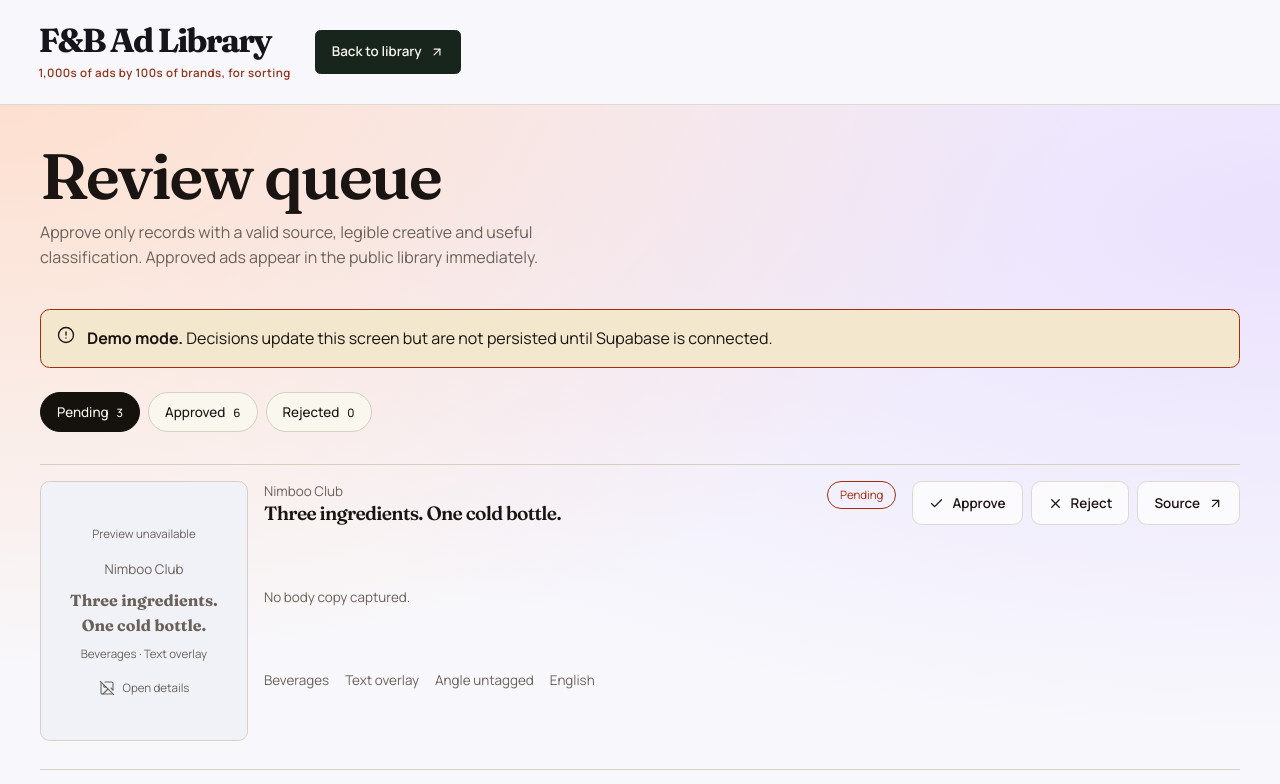
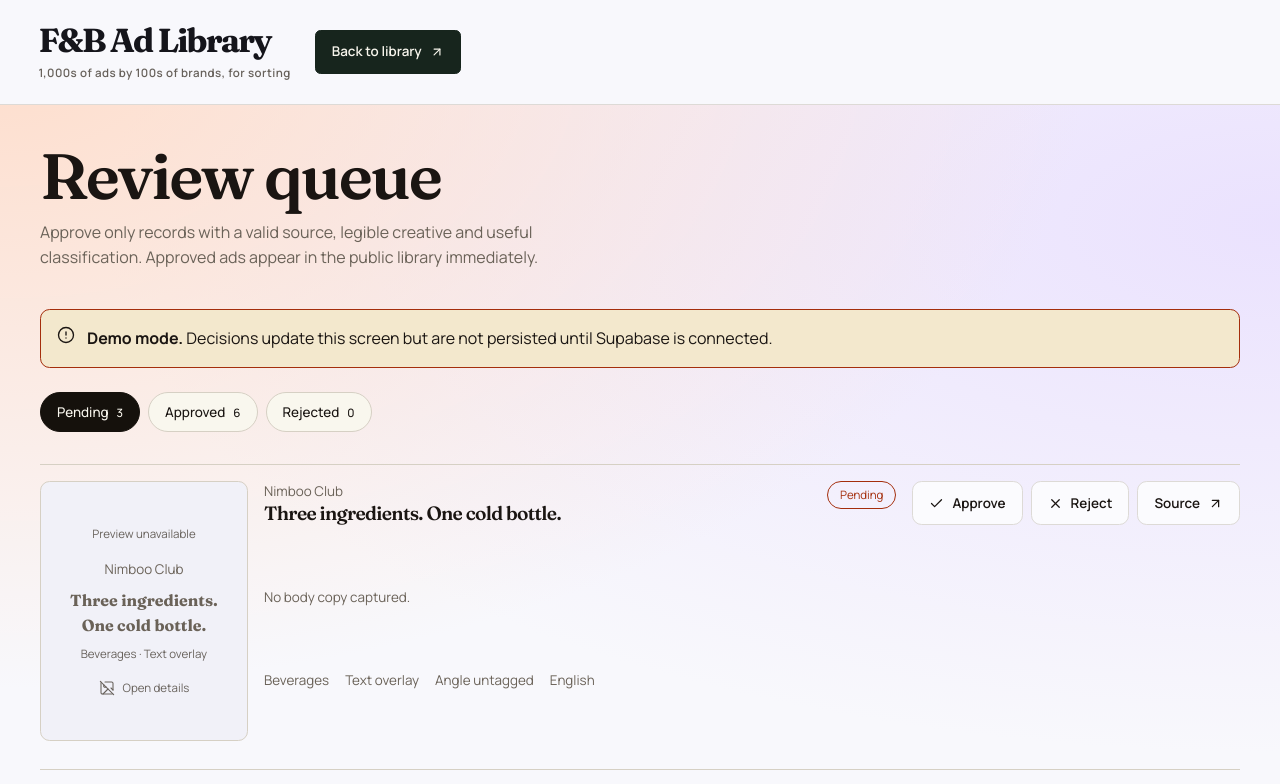
Before and after one commit to akhilkannur/india-food-ad-library, a Next.js app: page /admin in a window 1280 px wide. Shown: the top 784 px of the page. Built offline with nearby package versions, Linux system fonts and the light colour scheme; no server answers.

Commit message:
Refine masthead colors

```diff
--- a/src/app/product.css
+++ b/src/app/product.css
@@ -226,7 +226,7 @@
 .library-app .app-header__inner { min-height: 6.5rem; gap: var(--space-lg); }
 .library-app .app-wordmark { display: grid; gap: 0; line-height: 1.05; padding-block: var(--space-sm); }
 .library-app .app-wordmark strong { font-size: clamp(1.7rem,2.6vw,2.3rem); font-weight: 700; letter-spacing: -.055em; }
-.library-app .app-wordmark > span { display: block; max-width: 36ch; font-family: var(--font-body); font-size: var(--text-xs); font-weight: 600; letter-spacing: .04em; line-height: 1.25; margin-top: var(--space-xs); color: var(--color-library-heading); }
+.library-app .app-wordmark > span { display: block; max-width: 36ch; font-family: var(--font-body); font-size: var(--text-xs); font-weight: 600; letter-spacing: .04em; line-height: 1.25; margin-top: var(--space-xs); color: var(--product-muted); }
 .library-app .workspace-nav { margin-inline-start: auto; }
 .library-app .app-header__actions { margin-inline-start: 0; }
 .library-app .app-header__action { background: var(--product-accent); color: var(--color-workspace-text); border-color: var(--product-accent); }
--- a/src/components/fluid-orb.tsx
+++ b/src/components/fluid-orb.tsx
@@ -88,7 +88,7 @@ function hexToRgb(hex: string): [number, number, number] {
   }
 
   const parsed = Number.parseInt(value, 16);
-  if (value.length !== 6 || Number.isNaN(parsed)) return [0.72, 0.25, 0.13];
+  if (value.length !== 6 || Number.isNaN(parsed)) return [0.1, 0.45, 0.95];
 
   return [
     ((parsed >> 16) & 255) / 255,
@@ -114,7 +114,7 @@ function compile(gl: WebGLRenderingContext, type: number, source: string) {
 
 export default function FluidOrb({
   size = 240,
-  color = "#b95536",
+  color = "#1A73F2",
   className,
   style,
   ...props
```
